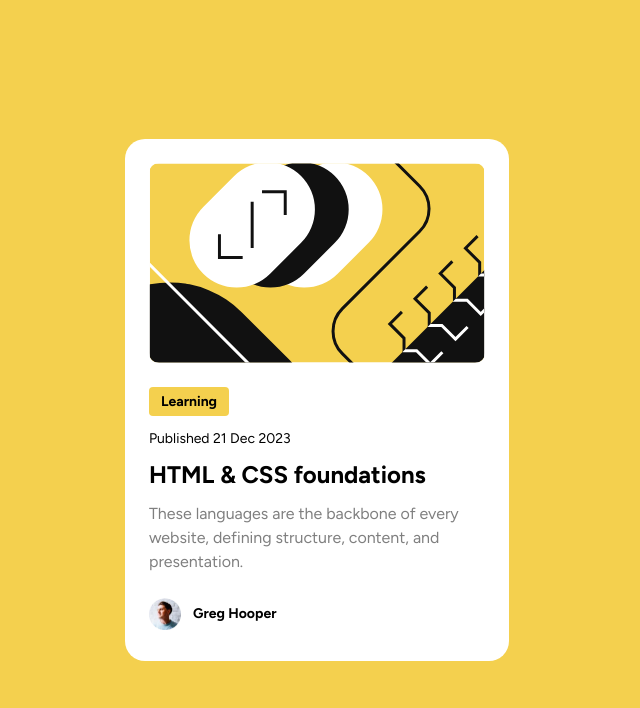
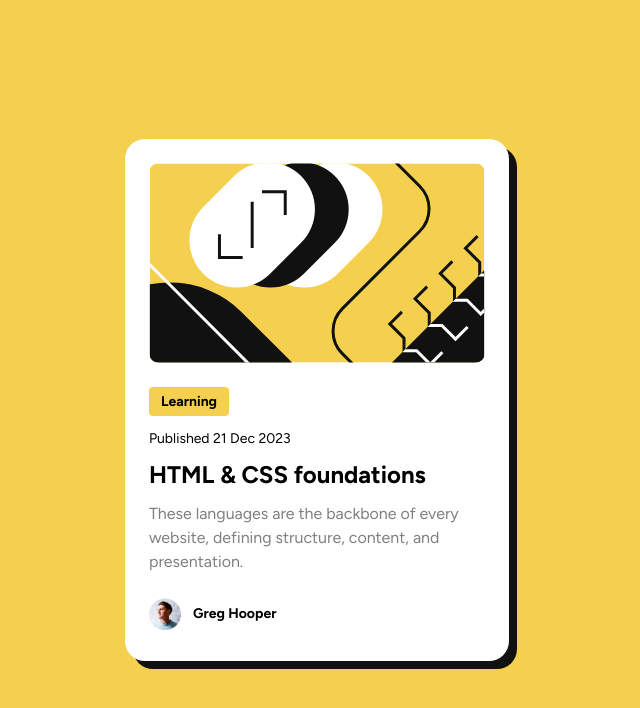
Before and after one commit to ffrosch/frontendmentor-blog-preview-card, a React (Vite) app: page / in a window 1280 px wide. Shown: the top 708 px of the page, without its empty margins (323-963 px from the left). Built offline with nearby package versions, Linux system fonts and the light colour scheme.

Commit message:
style: shadow & hover transition

```diff
--- a/src/App.tsx
+++ b/src/App.tsx
@@ -22,6 +22,7 @@ const cardData = {
 
 const cardCss = {
   self: css({
+    cursor: 'pointer',
     width: '384px',
     height: '522px',
     borderRadius: '20px',
@@ -30,6 +31,13 @@ const cardCss = {
     display: 'flex',
     flexDirection: 'column',
     gap: '24px',
+    boxShadow: `8px 8px ${colors.black}`,
+    transition: 'all 0.2s ease-in-out',
+
+    ':hover': {
+      transform: 'translate(-8px, -8px)',
+      boxShadow: `16px 16px ${colors.black}`,
+    },
   }),
 
   image: css({
@@ -55,6 +63,10 @@ const cardCss = {
 
   title: css({
     fontSize: '24px',
+
+    ':hover': {
+      color: colors.primary,
+    },
   }),
 
   preview: css({
```
